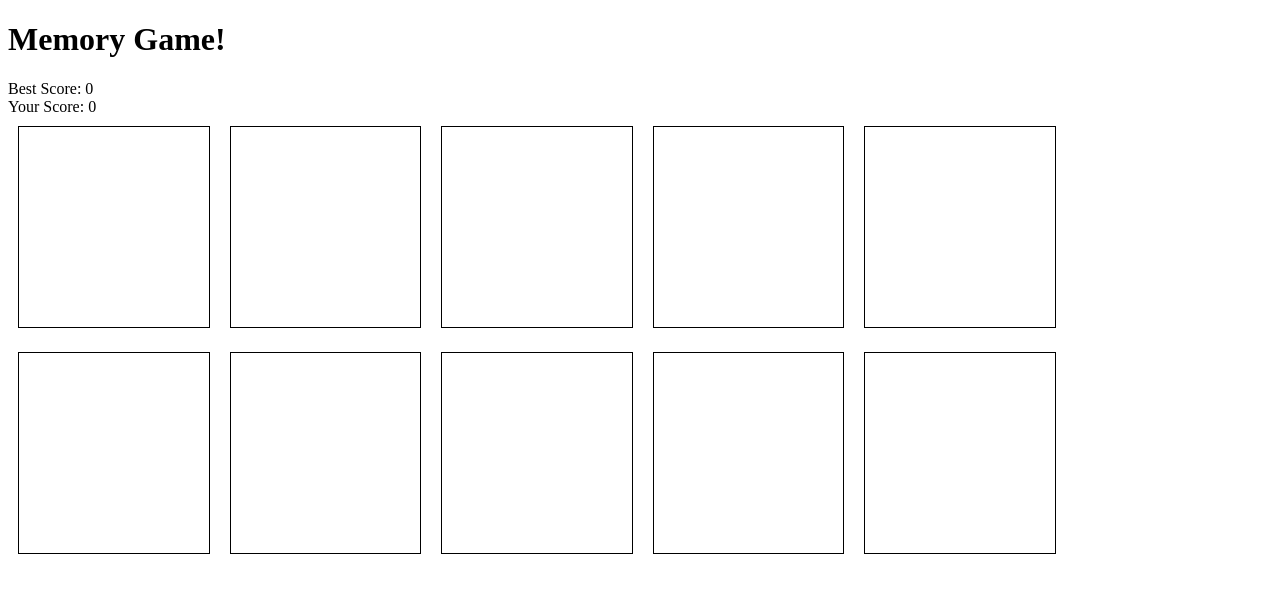
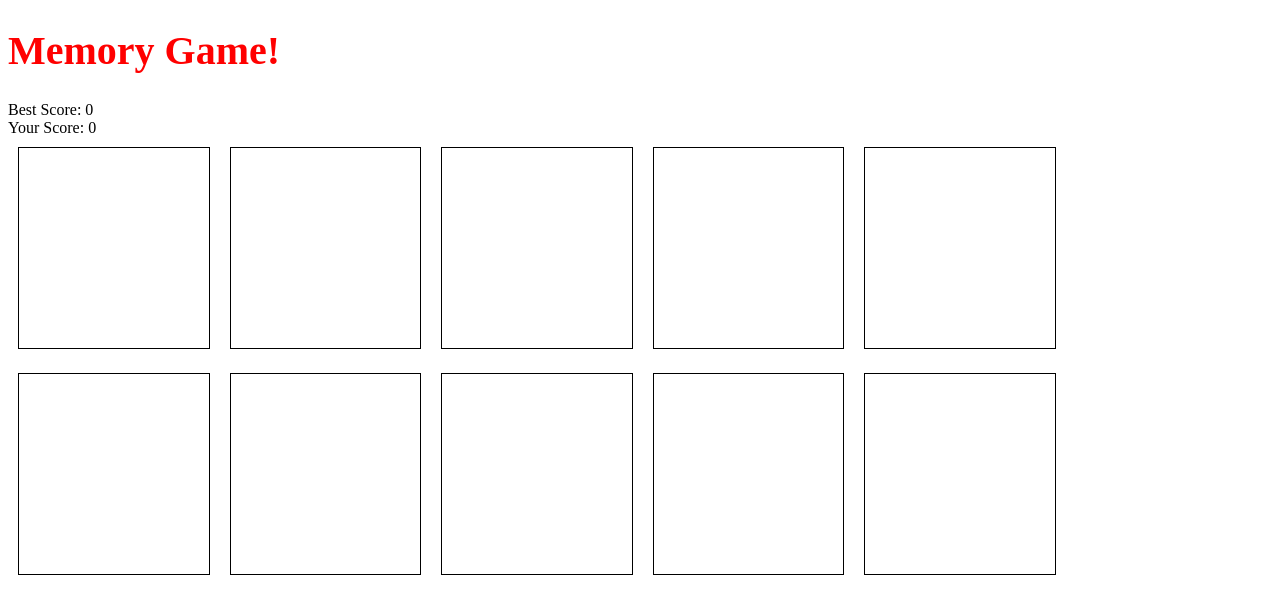
Before and after one commit to Akindejihill/memory, a plain HTML site: page index.html in a window 1280 px wide. Drawn offline with Linux system fonts and the light colour scheme.

Commit message:
made h1 red

```diff
--- a/style.css
+++ b/style.css
@@ -1,3 +1,8 @@
+h1{
+  color: red;
+  font-size:  40px;
+}
+
 #game div {
   border: 1px solid black;
   width: 15%;
```
